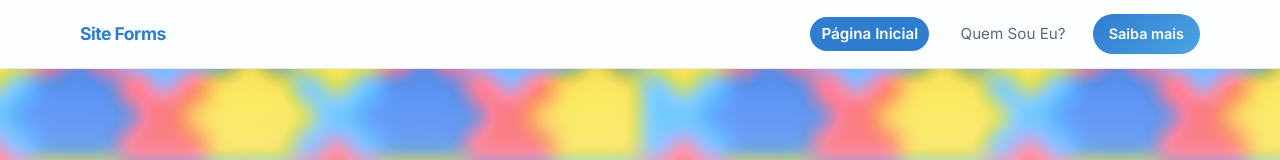
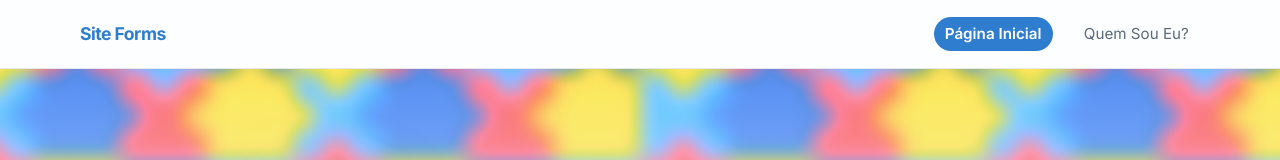
Before and after one commit to glwydson/landind-mvp, a React (Vite) app: page /#/ in a window 1280 px wide. Shown: the top 160 px of the page. Built offline with nearby package versions, Linux system fonts and the light colour scheme.

Commit message:
refactor(nav): remove botão Saiba mais redundante
Remove o CTA Saiba mais do header (mobile e desktop); permanece só Quem Sou Eu?

```diff
--- a/src/App.tsx
+++ b/src/App.tsx
@@ -37,18 +37,7 @@ export function App() {
             <NavLink to="/quem-sou" onClick={() => setMenuOpen(false)}>
               Quem Sou Eu?
             </NavLink>
-            <NavLink
-              className="btn btn--small nav__cta"
-              to="/quem-sou"
-              onClick={() => setMenuOpen(false)}
-            >
-              Saiba mais
-            </NavLink>
           </nav>
-
-          <NavLink className="btn btn--small topbar__cta" to="/quem-sou">
-            Saiba mais
-          </NavLink>
 
           <button
             type="button"
--- a/src/styles.css
+++ b/src/styles.css
@@ -177,16 +177,6 @@ img {
   color: #fff;
   background: var(--brand);
   font-weight: 600;
-}
-
-.nav__cta {
-  margin-top: 0.35rem;
-  justify-self: stretch;
-  text-align: center;
-}
-
-.topbar__cta {
-  display: none;
 }
 
 .btn {
@@ -741,7 +731,6 @@ input[type="file"] {
 
   .nav-toggle,
   .nav-backdrop,
-  .nav__cta,
   .carousel__hint {
     display: none;
   }
@@ -769,10 +758,6 @@ input[type="file"] {
   .nav a:hover {
     background: var(--rainbow);
     color: #fff;
-  }
-
-  .topbar__cta {
-    display: inline-flex;
   }
 
   .hero__overlay {
```
